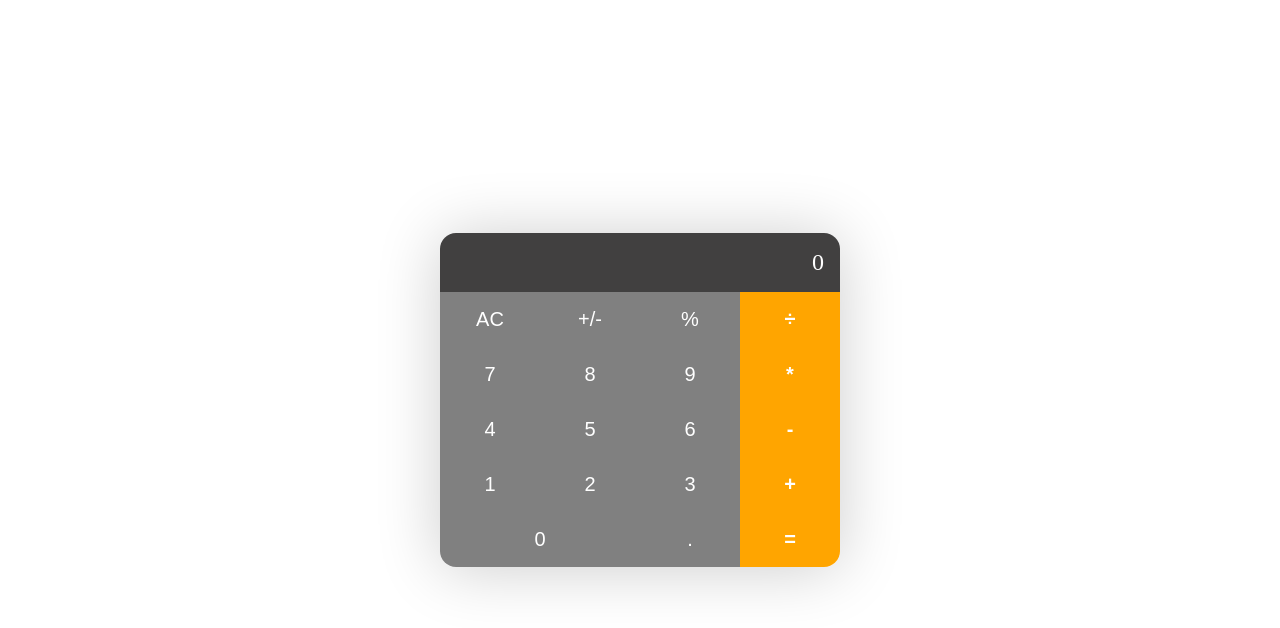
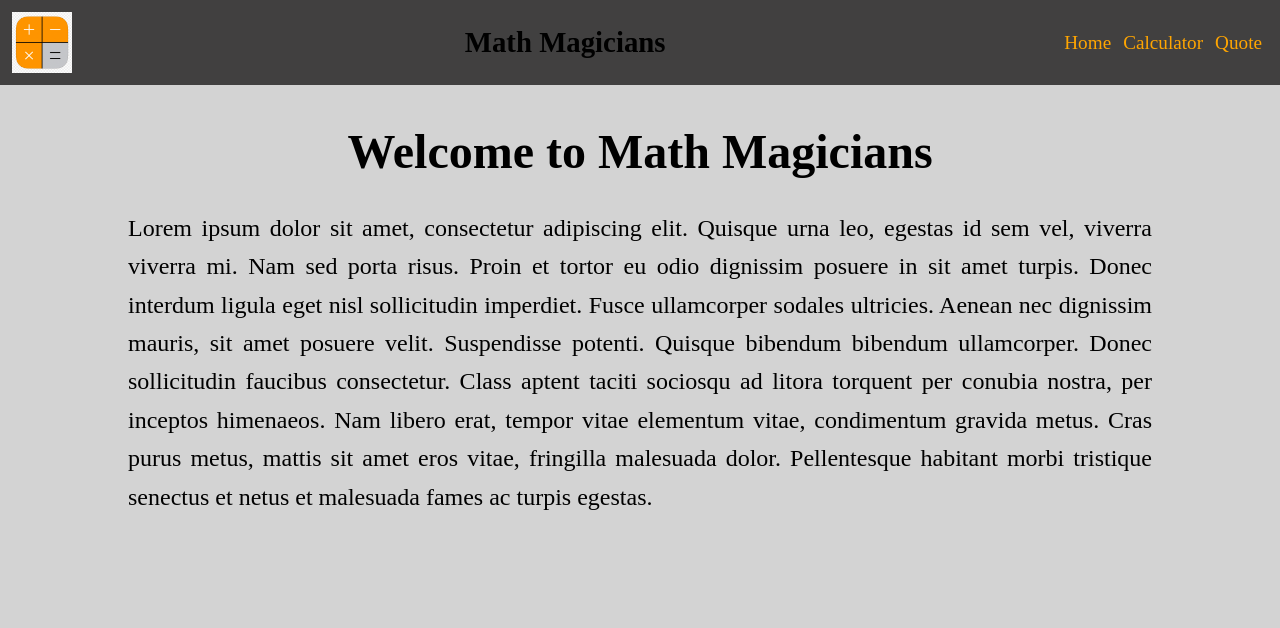
Before and after one commit to HectorTorresE/math-magicians, a React (Create React App) app: page / in a window 1280 px wide. Shown: the top 628 px of the page. Built offline with nearby package versions, Linux system fonts and the light colour scheme.

Commit message:
Added home and quote page

```diff
--- /dev/null
+++ b/src/components/navBar.css
@@ -0,0 +1,26 @@
+.NavBar {
+  display: flex;
+  padding: 10px;
+  justify-content: space-between;
+  align-items: center;
+  background-color: rgb(65, 64, 64);
+  zoom: 120%;
+}
+
+.NavBar img {
+  width: 50px;
+}
+
+.NavBar .link {
+  margin-inline: 5px;
+  text-decoration: none;
+  color: orange;
+}
+
+.NavBar .link:hover {
+  color: orange;
+}
+
+.NavBar .h1 {
+  color: orange;
+}
--- /dev/null
+++ b/src/components/navbar.js
@@ -0,0 +1,45 @@
+import { NavLink } from 'react-router-dom';
+import './navBar.css';
+import Logo from './logo.png';
+
+const NavBar = () => {
+  const pages = [
+    {
+      id: 0,
+      path: '/',
+      text: 'Home',
+    },
+    {
+      id: 1,
+      path: '/calculator',
+      text: 'Calculator',
+    },
+    {
+      id: 2,
+      path: '/quote',
+      text: 'Quote',
+    },
+  ];
+
+
+  return (
+    <nav className="NavBar">
+      <img src={Logo} alt="Math" />
+      <h1>Math Magicians</h1>
+      <div>
+        {pages.map((page) => (
+          <NavLink
+            key={page.id}
+            to={page.path}
+            style={{ isActive: 'active-link' }}
+            className="link"
+          >
+            {page.text}
+          </NavLink>
+        ))}
+      </div>
+    </nav>
+  );
+};
+
+export default NavBar;
--- a/src/index.css
+++ b/src/index.css
@@ -10,70 +10,6 @@
   box-sizing: border-box;
 }
 
-.App {
-  display: flex;
-  min-height: 100vh;
-  align-items: center;
-  justify-content: center;
+body {
+  background-color: lightgray;
 }
-
-.calculator {
-  width: 100%;
-  max-width: 400px;
-  border-radius: 16px;
-  overflow: hidden;
-  box-shadow: 0 2px 64px rgba(0, 0, 0, 0.2);
-}
-
-.result {
-  padding: 16px;
-  text-align: right;
-  background-color: var(--display);
-  color: white;
-  font-size: 24px;
-  font-weight: 300;
-}
-
-.result span {
-  font-size: 14px;
-  color: grey;
-}
-
-button {
-  appearance: none;
-  border: none;
-  outline: none;
-  color: white;
-  font-size: 20px;
-  padding: 16px;
-  cursor: pointer;
-  transition: 0.4s;
-}
-
-.operators {
-  background-color: var(--operator) !important;
-  font-weight: 700;
-}
-
-.digits {
-  display: flex;
-  flex-wrap: wrap;
-}
-
-.digits button {
-  flex: 1 1 25%;
-  max-width: 25%;
-  background-color: var(--numbers);
-}
-
-.zero {
-  min-width: 50%;
-}
-
-button:active {
-  opacity: 0.9;
-}
-
-button.operators:active {
-  opacity: 0.6 !important;
-}
--- a/src/index.js
+++ b/src/index.js
@@ -1,11 +1,23 @@
 import React from 'react';
+import { BrowserRouter, Routes, Route } from 'react-router-dom';
+import './index.css';
+import Home from './pages/home';
+import Quote from './pages/quote';
+import Calculator from './pages/calculator';
+import NavBar from './components/navbar';
 import ReactDOM from 'react-dom';
-import './index.css';
-import App from './App';
 
 ReactDOM.render(
   <React.StrictMode>
-    <App />
+    <BrowserRouter>
+      <NavBar />
+      <Routes>
+        <Route exact path="/" element={<Home />} />
+        <Route path="Home" element={<Home />} />
+        <Route path="calculator" element={<Calculator />} />
+        <Route path="quote" element={<Quote />} />
+      </Routes>
+    </BrowserRouter>
   </React.StrictMode>,
   document.getElementById('root'),
 );
--- /dev/null
+++ b/src/pages/calculator.css
@@ -0,0 +1,80 @@
+:root {
+  --operator: orange;
+  --display: rgb(65, 64, 64);
+  --numbers: grey;
+}
+
+* {
+  margin: 0;
+  padding: 0;
+  box-sizing: border-box;
+}
+
+.App {
+  display: flex;
+  min-height: 80vh;
+  align-items: center;
+  justify-content: center;
+  background-color: lightgrey;
+}
+
+.calculator {
+  width: 100%;
+  max-width: 400px;
+  border-radius: 16px;
+  overflow: hidden;
+  box-shadow: 0 2px 64px rgba(0, 0, 0, 0.2);
+}
+
+.result {
+  padding: 16px;
+  text-align: right;
+  background-color: var(--display);
+  color: white;
+  font-size: 24px;
+  font-weight: 300;
+}
+
+.result span {
+  font-size: 14px;
+  color: grey;
+}
+
+button {
+  appearance: none;
+  border: none;
+  outline: none;
+  color: white;
+  font-size: 20px;
+  padding: 16px;
+  cursor: pointer;
+  transition: 0.4s;
+}
+
+.operators {
+  background-color: var(--operator) !important;
+  font-weight: 700;
+}
+
+.digits {
+  display: flex;
+  flex-wrap: wrap;
+}
+
+.digits button {
+  flex: 1 1 25%;
+  max-width: 25%;
+  background-color: var(--numbers);
+}
+
+.zero {
+  min-width: 50%;
+}
+
+button:active {
+  opacity: 0.9;
+}
+
+button.operators:active {
+  opacity: 0.6 !important;
+}
--- /dev/null
+++ b/src/pages/calculator.js
@@ -0,0 +1,15 @@
+import React from 'react';
+import Calculator from '../components/Calculator';
+import './calculator.css';
+
+class CalculatorPage extends React.PureComponent {
+  render() {
+    return (
+      <div className="App">
+        <Calculator />
+      </div>
+    );
+  }
+}
+
+export default CalculatorPage;
--- /dev/null
+++ b/src/pages/home.css
@@ -0,0 +1,26 @@
+
+.homePage {
+  min-height: 90vh;
+  padding-top: 3%;
+  background-color: lightgrey;
+  zoom: 150%;
+}
+
+.homePage > h1 {
+  margin: 0 auto;
+  text-align: center;
+}
+
+.homePage > p {
+  line-height: 1.6rem;
+  width: 80%;
+  margin: 20px auto;
+  text-align: justify;
+}
+
+.homePage a {
+  display: block;
+  width: 80%;
+  margin: 20px auto;
+  text-decoration: none;
+}
--- /dev/null
+++ b/src/pages/home.js
@@ -0,0 +1,14 @@
+import './home.css';
+
+const introduction = `Lorem ipsum dolor sit amet, consectetur adipiscing elit. Quisque urna leo, egestas id sem vel, viverra viverra mi. Nam sed porta risus. Proin et tortor eu odio dignissim posuere in sit amet turpis. Donec interdum ligula eget nisl sollicitudin imperdiet. Fusce ullamcorper sodales ultricies. Aenean nec dignissim mauris, sit amet posuere velit. Suspendisse potenti. Quisque bibendum bibendum ullamcorper. Donec sollicitudin faucibus consectetur. Class aptent taciti sociosqu ad litora torquent per conubia nostra, per inceptos himenaeos. Nam libero erat, tempor vitae elementum vitae, condimentum gravida metus. Cras purus metus, mattis sit amet eros vitae, fringilla malesuada dolor. Pellentesque habitant morbi tristique senectus et netus et malesuada fames ac turpis egestas.
+`;
+const Home = () => (
+  <div className="homePage">
+    <h1>Welcome to Math Magicians</h1>
+    <p>
+      {introduction}
+    </p>
+  </div>
+);
+
+export default Home;
--- /dev/null
+++ b/src/pages/quote.css
@@ -0,0 +1,37 @@
+.quote {
+  display: flex;
+  min-height: 80vh;
+  align-items: center;
+  justify-content: center;
+  background-color: lightgrey;
+  zoom: 120%;
+}
+@media only screen and (max-width: 1150px) {
+  .quote {
+    zoom: 0;
+  }
+}
+blockquote {
+  width: 80%;
+  margin: 0 auto;
+}
+
+figcaption {
+  width: 80%;
+  margin: 0 auto;
+}
+
+blockquote p {
+  padding: 15px;
+  background: #eee;
+  border-radius: 5px;
+  font-size: large;
+}
+
+blockquote p::before {
+  content: '\201C';
+}
+
+blockquote p::after {
+  content: '\201D';
+}
--- /dev/null
+++ b/src/pages/quote.js
@@ -0,0 +1,13 @@
+import './quote.css';
+
+const Quote = () => (
+  <div className="quote">
+      <blockquote>
+        <p>
+          Mathematics is not about numbers, equations, xomputations, or algorithms: it is about understanding. - William Paul Thruston
+        </p>
+      </blockquote>
+  </div>
+);
+
+export default Quote;
```
Also changed, not shown: package.json (+24 -1 lines), src/setupTests.js (added, +5 -0 lines), src/components/logo.png (added), 1 other file (tests, documents, lock files or other folders).
